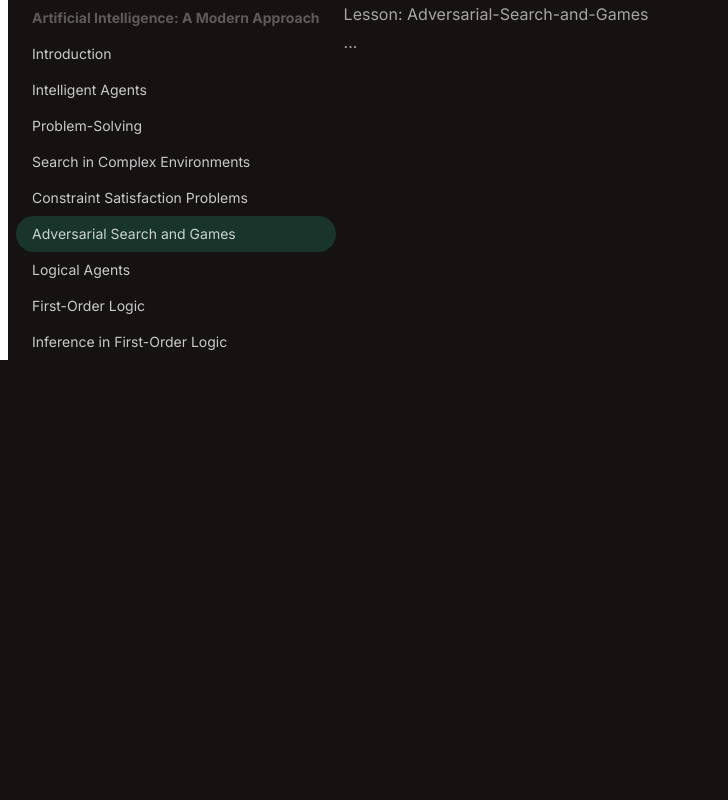
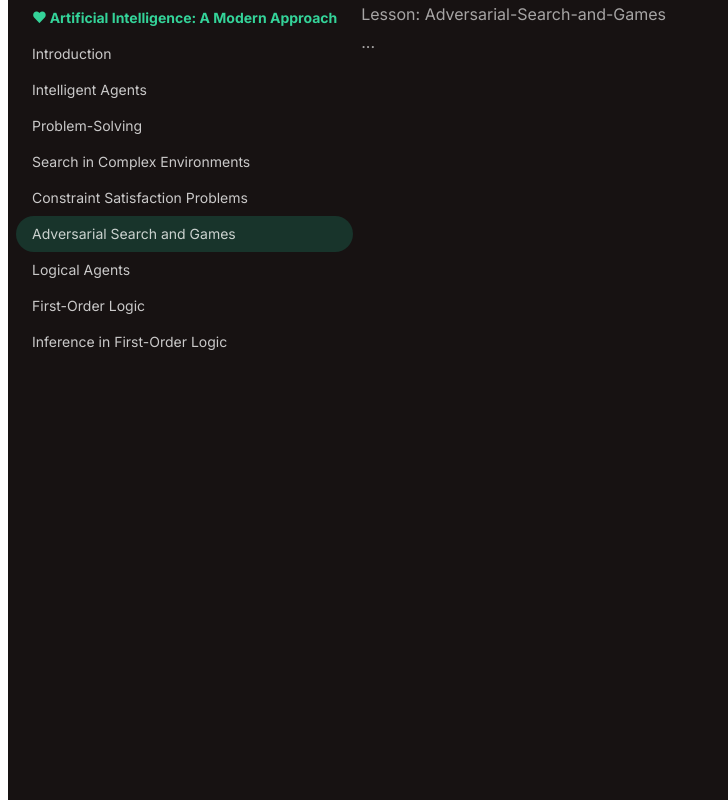
Before and after one commit to viviantang20/4990-project, a Next.js app: page /lesson/Adversarial-Search-and-Games in a window 1280 px wide. Shown: the whole page, without its empty margins (0-728 px from the left). Built offline with nearby package versions, Linux system fonts and the light colour scheme; no server answers.

Commit message:
sidebar design changes

```diff
--- a/components/sidebar.js
+++ b/components/sidebar.js
@@ -7,8 +7,8 @@
     const pathname = usePathname();
 
     return (
-        <div className="menu menu-sm lg:menu-md px-2 py-0 border-l-8 border-white">
-            <li className="menu-title">Artificial Intelligence: A Modern Approach</li>
+        <div className="menu menu-sm lg:menu-md px-2 py-0 border-l-8 border-white h-screen top-0 sticky">
+            <li className="menu-title text-emerald-400 "> ❤ Artificial Intelligence: A Modern Approach </li>
             {Links.map((link) => (
                 <li key={link.id}>
                         <Link href={`${link.url}`} className={link.url == pathname ? "active" : ""}>{link.title}</Link>
```
